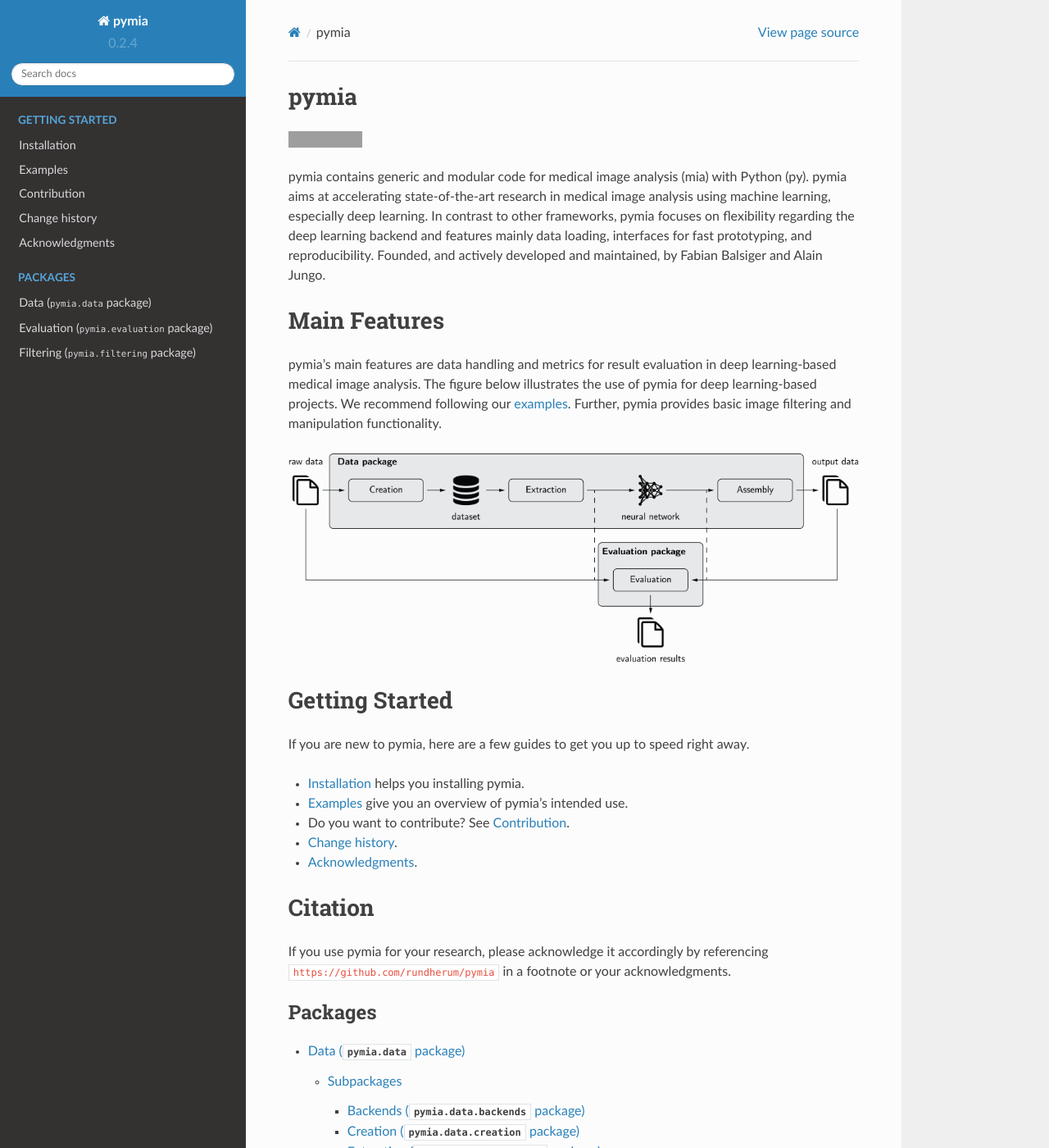
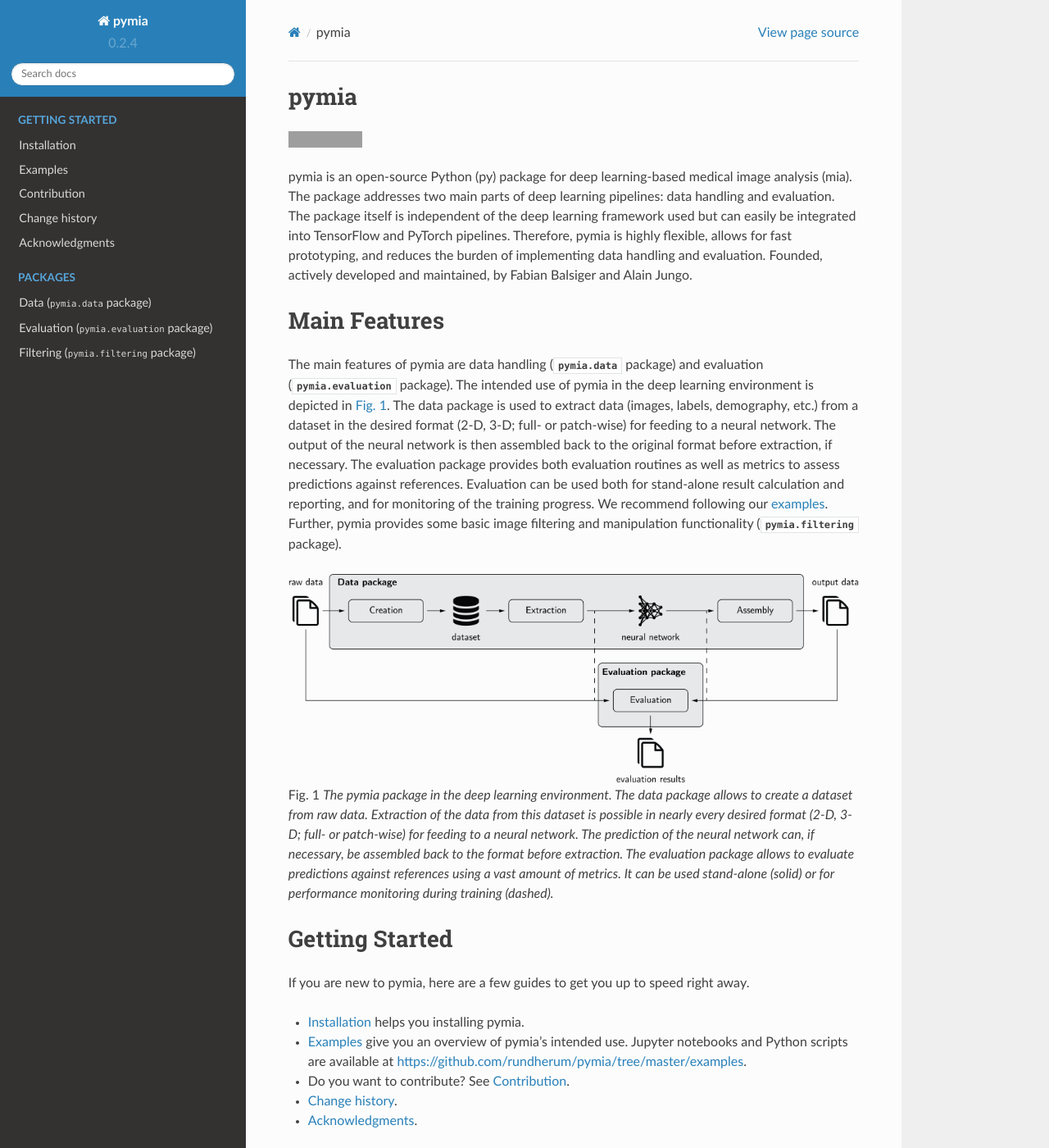
Before and after one commit to rundherum/pymia, a Sphinx documentation site: the page built from docs/index.rst, in a window 1280 px wide and 1400 px high. Shown: the whole window at 82% size. Built offline with Sphinx 7.4.7 and the Read the Docs theme 2.0.0, drawn with Linux system fonts in a browser that asks for light colours; formulas are drawn with MathJax 3; pages that are not in the unit, such as notebooks, are missing from menus; some of the changed text lies outside the part shown; grey boxes are pictures that could not be loaded.

Commit message:
docs(all): improve main page

```diff
--- a/README.rst
+++ b/README.rst
@@ -5,7 +5,8 @@
    :target: http://pymia.readthedocs.io/en/latest/?badge=latest
    :alt: Documentation Status
 
-pymia contains generic and modular code for medical image analysis (mia) with Python (py).
-pymia aims at accelerating state-of-the-art research in medical image analysis using machine learning, especially deep learning.
-In contrast to other frameworks, pymia focuses on flexibility regarding the deep learning backend and features mainly data loading, interfaces for fast prototyping, and reproducibility.
-Founded, and actively developed and maintained, by Fabian Balsiger and Alain Jungo.
+pymia is an open-source Python (py) package for deep learning-based medical image analysis (mia).
+The package addresses two main parts of deep learning pipelines: data handling and evaluation.
+The package itself is independent of the deep learning framework used but can easily be integrated into TensorFlow and PyTorch pipelines.
+Therefore, pymia is highly flexible, allows for fast prototyping, and reduces the burden of implementing data handling and evaluation.
+Founded, actively developed and maintained, by Fabian Balsiger and Alain Jungo.
--- a/docs/conf.py
+++ b/docs/conf.py
@@ -120,6 +120,9 @@
 # Enable to output the class and the __init__ method docstring
 autoclass_content = 'both'
 
+# Enable figure numbering
+numfig = True
+
 # -- Options for HTML output ----------------------------------------------
 
 # The theme to use for HTML and HTML Help pages.  See the documentation for
--- a/docs/index.rst
+++ b/docs/index.rst
@@ -2,13 +2,20 @@
 
 Main Features
 =============
-pymia's main features are data handling and metrics for result evaluation in deep learning-based medical image analysis.
-The figure below illustrates the use of pymia for deep learning-based projects. We recommend following our
-:ref:`examples <examples>`. Further, pymia provides basic image filtering and manipulation functionality.
+The main features of pymia are data handling (:mod:`pymia.data` package) and evaluation (:mod:`pymia.evaluation` package).
+The intended use of pymia in the deep learning environment is depicted in :numref:`fig-overview`.
+The data package is used to extract data (images, labels, demography, etc.) from a dataset in the desired format (2-D, 3-D; full- or patch-wise) for feeding to a neural network.
+The output of the neural network is then assembled back to the original format before extraction, if necessary.
+The evaluation package provides both evaluation routines as well as metrics to assess predictions against references.
+Evaluation can be used both for stand-alone result calculation and reporting, and for monitoring of the training progress.
+We recommend following our :ref:`examples <examples>`. Further, pymia provides some basic image filtering and manipulation functionality (:mod:`pymia.filtering` package).
 
-.. image:: ./images/fig-overview.png
-  :width: 800
-  :alt: Overview of the pymia package.
+.. _fig-overview:
+.. figure:: ./images/fig-overview.png
+    :width: 800
+    :alt: The pymia package in the deep learning environment.
+
+    The pymia package in the deep learning environment. The data package allows to create a dataset from raw data. Extraction of the data from this dataset is possible in nearly every desired format (2-D, 3-D; full- or patch-wise) for feeding to a neural network. The prediction of the neural network can, if necessary, be assembled back to the format before extraction. The evaluation package allows to evaluate predictions against references using a vast amount of metrics. It can be used stand-alone (solid) or for performance monitoring during training (dashed).
 
 Getting Started
 ===============
@@ -28,7 +35,7 @@
 
 * :doc:`installation` helps you installing pymia.
 
-* :doc:`examples` give you an overview of pymia's intended use.
+* :doc:`examples` give you an overview of pymia's intended use. Jupyter notebooks and Python scripts are available at `<https://github.com/rundherum/pymia/tree/master/examples>`_.
 
 * Do you want to contribute? See :doc:`contribution`.
 
@@ -38,7 +45,21 @@
 
 Citation
 ========
-If you use pymia for your research, please acknowledge it accordingly by referencing ``https://github.com/rundherum/pymia`` in a footnote or your acknowledgments.
+If you use pymia for your research, please acknowledge it accordingly by citing::
+
+    Jungo, A., Scheidegger, O., Reyes, M., & Balsiger, F. (2020). pymia: A Python package for data handling and evaluation in deep learning-based medical image analysis. ArXiv preprint.
+
+
+BibTeX::
+
+    @article{Jungo2020a,
+    archivePrefix = {arXiv},
+    arxivId = {TBD},
+    author = {Jungo, Alain and Scheidegger, Olivier and Reyes, Mauricio and Balsiger, Fabian},
+    journal = {arXiv preprint},
+    title = {{pymia: A Python package for data handling and evaluation in deep learning-based medical image analysis}},
+    year = {2020}
+    }
 
 
 .. toctree::
```
